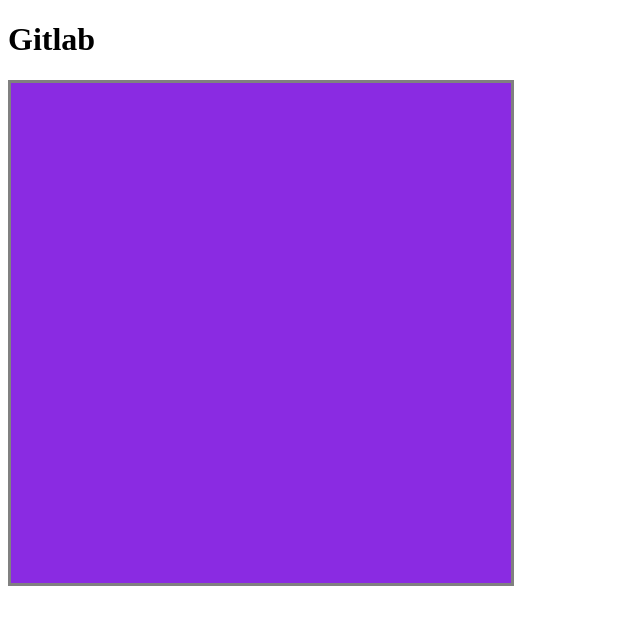
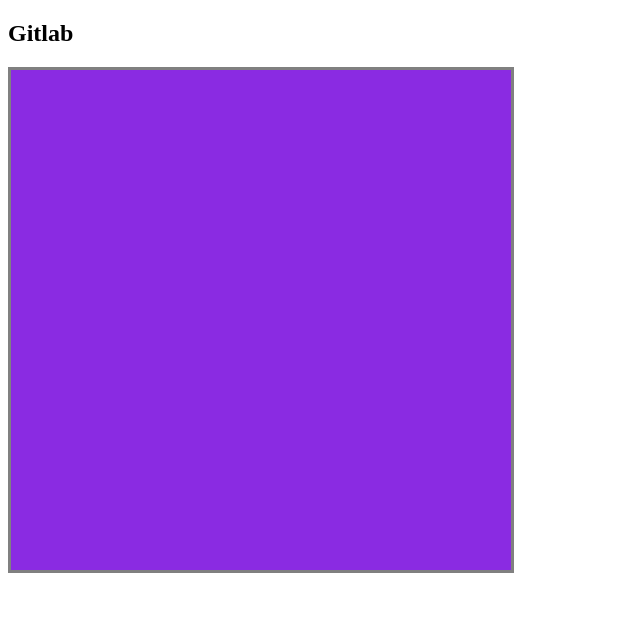
Before and after one commit to Petrworks/hm22, a plain HTML site: page index.html in a window 1280 px wide. Shown: the whole page, without its empty margins (0-640 px from the left). Drawn offline with Linux system fonts and the light colour scheme; files that its build step writes are made by us from their sources.

Commit message:
Update index.html

```diff
--- a/index.html
+++ b/index.html
@@ -11,7 +11,7 @@
 </head>
 
 <body>
-  <h1>Gitlab</h1>
+  <h2>Gitlab</h2>
   <div class="block"></div>
 </body>
 
```
